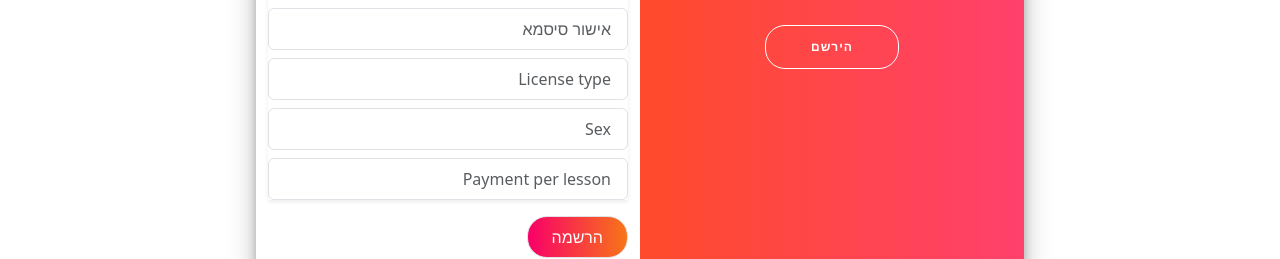
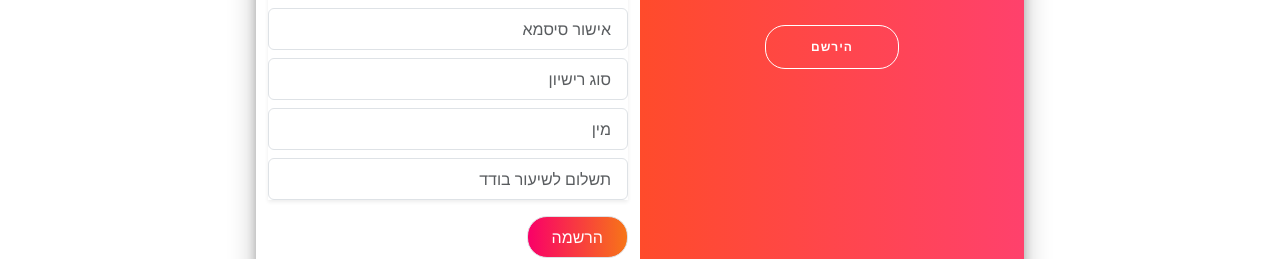
Before and after one commit to ziliMenzer/final_project_basmach, a React (Create React App) app in the folder client/: page /registerTeacher in a window 1280 px wide. Shown: the part 504-763 px from the top of the page. Built offline with nearby package versions, Linux system fonts and the light colour scheme; no server answers; a web font is replaced by a local one.

Commit message:
Add changes in inputs files

```diff
--- a/client/src/ui/inputs/inputLicenseType.js
+++ b/client/src/ui/inputs/inputLicenseType.js
@@ -18,7 +18,7 @@ const InputLicenseType = (props) => {
                     name="license_type"
                     type="text"
                     className={className}
-                    placeholder="License type" />
+                    placeholder="סוג רישיון" />
                 {errors.license_type && errors.license_type.type == 'required' && <div className='text-danger font-bold bg-red-800 border-gray-300  py-1'>{errors?.license_type?.message}</div>}
             </div>
         </>
--- a/client/src/ui/inputs/inputPaymentPerLesson.js
+++ b/client/src/ui/inputs/inputPaymentPerLesson.js
@@ -20,7 +20,7 @@ const InputPaymentPerLesson = (props) => {
                     name="payment_per_lesson"
                     type="text"
                     className={className}
-                    placeholder="Payment per lesson" />
+                    placeholder="תשלום לשיעור בודד" />
                 {errors.payment_per_lesson && errors.payment_per_lesson.type == 'required' && <div className='text-danger font-bold bg-red-800 border-gray-300  py-1'>{errors?.payment_per_lesson?.message}</div>}
             </div>
         </>
--- a/client/src/ui/inputs/inputSex.js
+++ b/client/src/ui/inputs/inputSex.js
@@ -18,7 +18,7 @@ const InputSex = (props) => {
                     name="sex"
                     type="text"
                     className={className}
-                    placeholder="Sex" />
+                    placeholder="מין" />
                 {errors.sex && errors.sex.type == 'required' && <div className='text-white font-bold bg-red-800 border-gray-300  py-1'>{errors?.sex?.message}</div>}
             </div>
         </>
```
